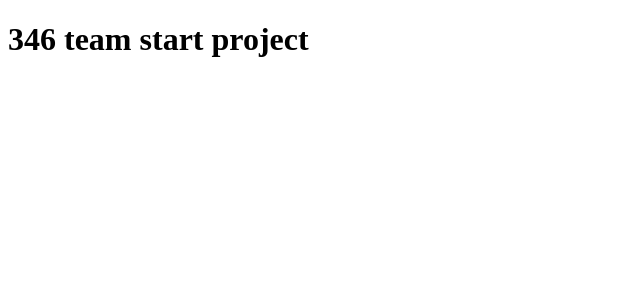
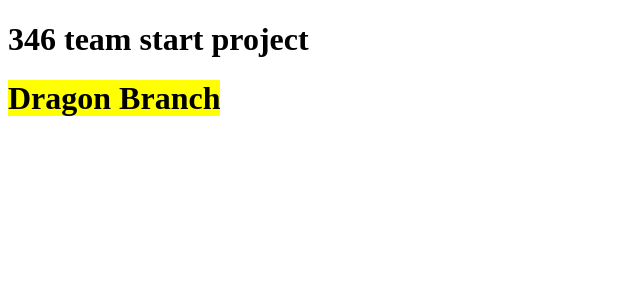
Before and after one commit to Ziyoviddin880/team346, a React (Vite) app: page / in a window 1280 px wide. Shown: the top 300 px of the page, without its empty margins (0-640 px from the left). Built offline with nearby package versions, Linux system fonts and the light colour scheme.

Commit message:
Add Dragon

```diff
--- a/src/App.jsx
+++ b/src/App.jsx
@@ -4,6 +4,9 @@ function App() {
   return (
     <div>
       <h1>346 team start project</h1>
+      <h1>
+        <mark>Dragon Branch</mark>
+      </h1>
     </div>
   );
 }
```
